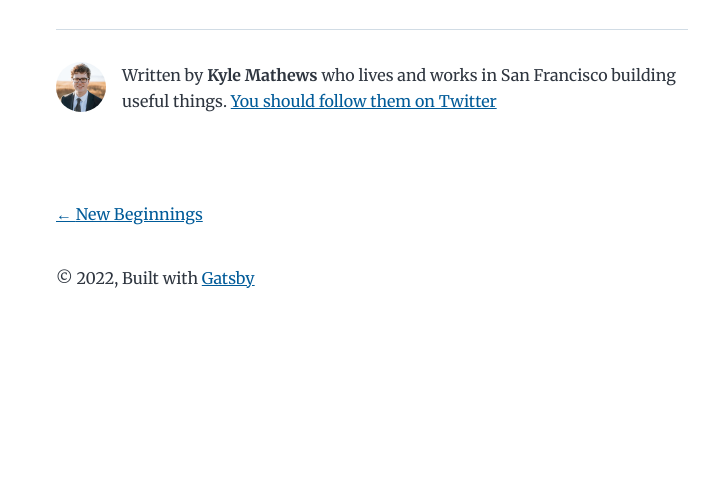
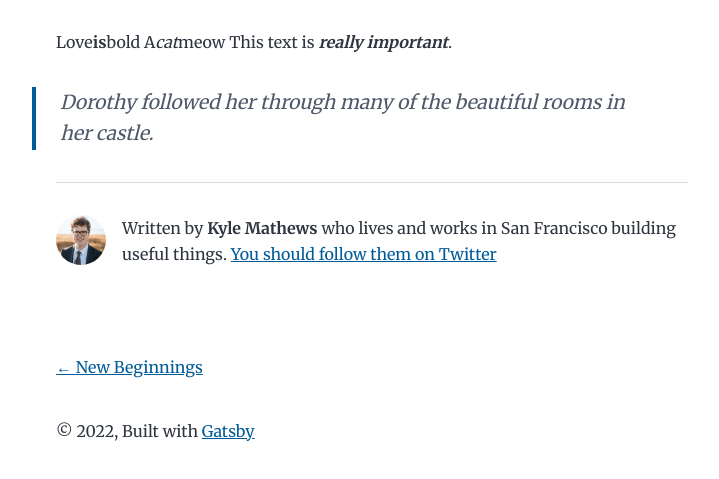
Before and after one commit to ValerVanco/gatsby-starter-blog, a Gatsby site: page /hello-world/ in a window 1280 px wide. Shown: the part 403-882 px from the top of the page, without its empty margins (268-987 px from the left). Before the commit the page ends 800 px from the top, so only its background shows below. Built offline with nearby package versions, Linux system fonts and the light colour scheme; Gatsby itself is replaced by a stand-in of ours.

Commit message:
CHanges in HelloWorld

```diff
--- a/content/blog/hello-world/index.md
+++ b/content/blog/hello-world/index.md
@@ -10,3 +10,8 @@ Hi I'm a website!
 
 text text text
 text text text
+
+Love**is**bold
+A*cat*meow
+This text is ***really important***.
+> Dorothy followed her through many of the beautiful rooms in her castle.
```
